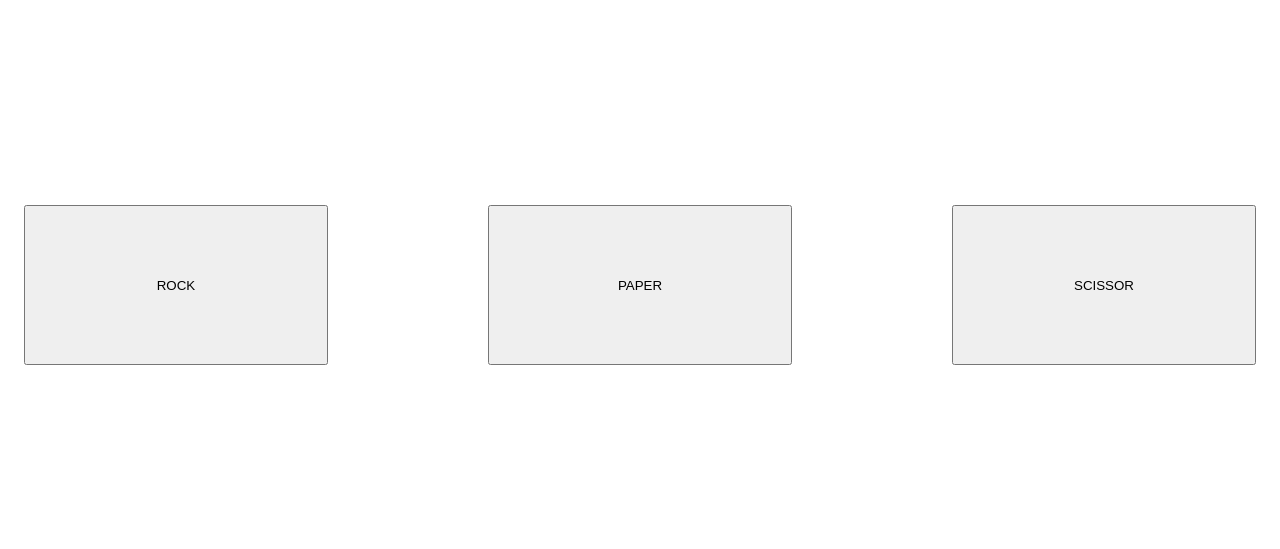
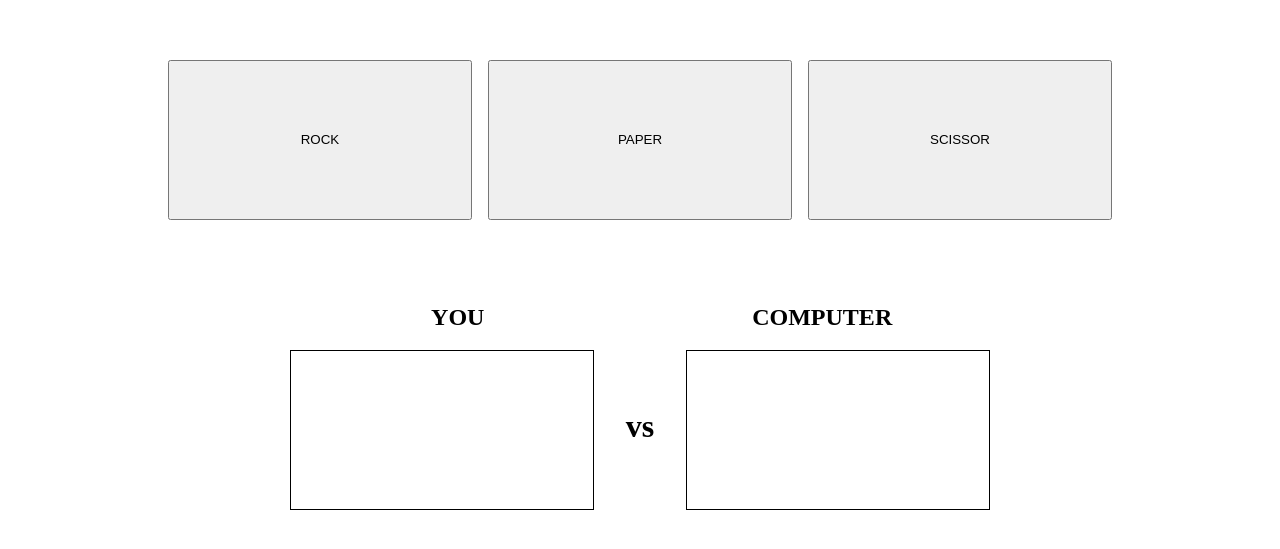
Before and after one commit to FransAlexander/Rock-Paper-Scissor, a plain HTML site: page index.html in a window 1280 px wide. Shown: the part 123-672 px from the top of the page. Drawn offline with Linux system fonts and the light colour scheme.

Commit message:
add player and comp choice divs display

```diff
--- a/index.html
+++ b/index.html
@@ -10,10 +10,27 @@
 </head>
 <body>
     <div class="container">
-        <button class="btn rock">ROCK</button>
-        <button class="btn paper">PAPER</button>
-        <button class="btn scissor">SCISSOR</button>
+        <div class="btncontainer">
+            <button class="btn rock">ROCK</button>
+            <button class="btn paper">PAPER</button>
+            <button class="btn scissor">SCISSOR</button>
+        </div>
+
+        <div class="handcontainer">
+            <div class="playercontainer">
+                <h2>YOU</h2>
+                <div class="playerhand"></div>
+            </div>
+
+            <h1>vs</h1>
+
+            <div class="computercontiner">
+                    <h2>COMPUTER</h2>
+                <div class="computerhand"></div>
+            </div>
+        </div>
     </div>
+
 
 </body>
 </html>
--- a/script.js
+++ b/script.js
@@ -1,3 +1,5 @@
+// eventListeners for buttons
+
 const rockBtn = document.querySelector(".rock");
 rockBtn.addEventListener ("click", () => { console.log(playRound("ROCK", computerPlay().toUpperCase()))});
 
@@ -6,7 +8,6 @@ paperBtn.addEventListener ("click", () => { console.log(playRound("PAPER", compu
 
 const scissorBtn = document.querySelector(".scissor");
 scissorBtn.addEventListener ("click", () => { console.log(playRound("SCISSOR", computerPlay().toUpperCase()))});
-
 
 
 
@@ -35,12 +36,15 @@ function computerPlay() {
 // This function returns the result of a Player vs Computer Round.
 function playRound(playerSelection, computerSelection) {
 
-    let res = "";
+    const playerHand = document.querySelector(".playerhand");
+    const computerHand = document.querySelector(".computerhand");
+
 
     if (playerSelection === "ROCK" && computerSelection === "SCISSOR") {
-        res =  "Rock-Win";
+        playerHand.textContent = `${playerSelection}`
+        computerHand.textContent = `${computerSelection}`
     } else if (playerSelection === "ROCK" && computerSelection === "PAPER") {
-        res =  "Rock-Loss";
+
 
     } else if (playerSelection === "PAPER" && computerSelection === "ROCK") {
         res = "Paper-Win";
@@ -59,7 +63,7 @@ function playRound(playerSelection, computerSelection) {
         return "Please enter ROCK, PAPER or SCISSOR"
     }
 
-    return res;
+
 }
 
 
--- a/style.css
+++ b/style.css
@@ -1,14 +1,60 @@
+*{
+    box-sizing: border-box;
+}
+
 .container{
     display: flex;
+    flex-direction: column;
     justify-content: center;
     align-items: center;
-    gap: 10rem;
     height: 100vh;
 
 }
 
+.btncontainer{
+    display: flex;
+    gap: 1rem;
+}
+
 .btn{
+
     height: 10rem;
     width: 19rem;
 
 }
+
+.handcontainer{
+    display: flex;
+    margin-top: 4rem;
+
+
+}
+
+.playerhand, .computerhand{
+    display: flex;
+    justify-content: center;
+    align-items: center;
+    border: 1px solid black;
+    height: 10rem;
+    width: 19rem;
+}
+
+.playerhand{
+    margin-right: 2rem;
+}
+.computerhand{
+    margin-left: 2rem;
+}
+
+h1{
+   display: flex;
+   align-items: center;
+   margin-top: 5rem;
+}
+
+h2{
+    display: flex;
+    justify-content: center;
+    align-items: center;
+
+}
```
